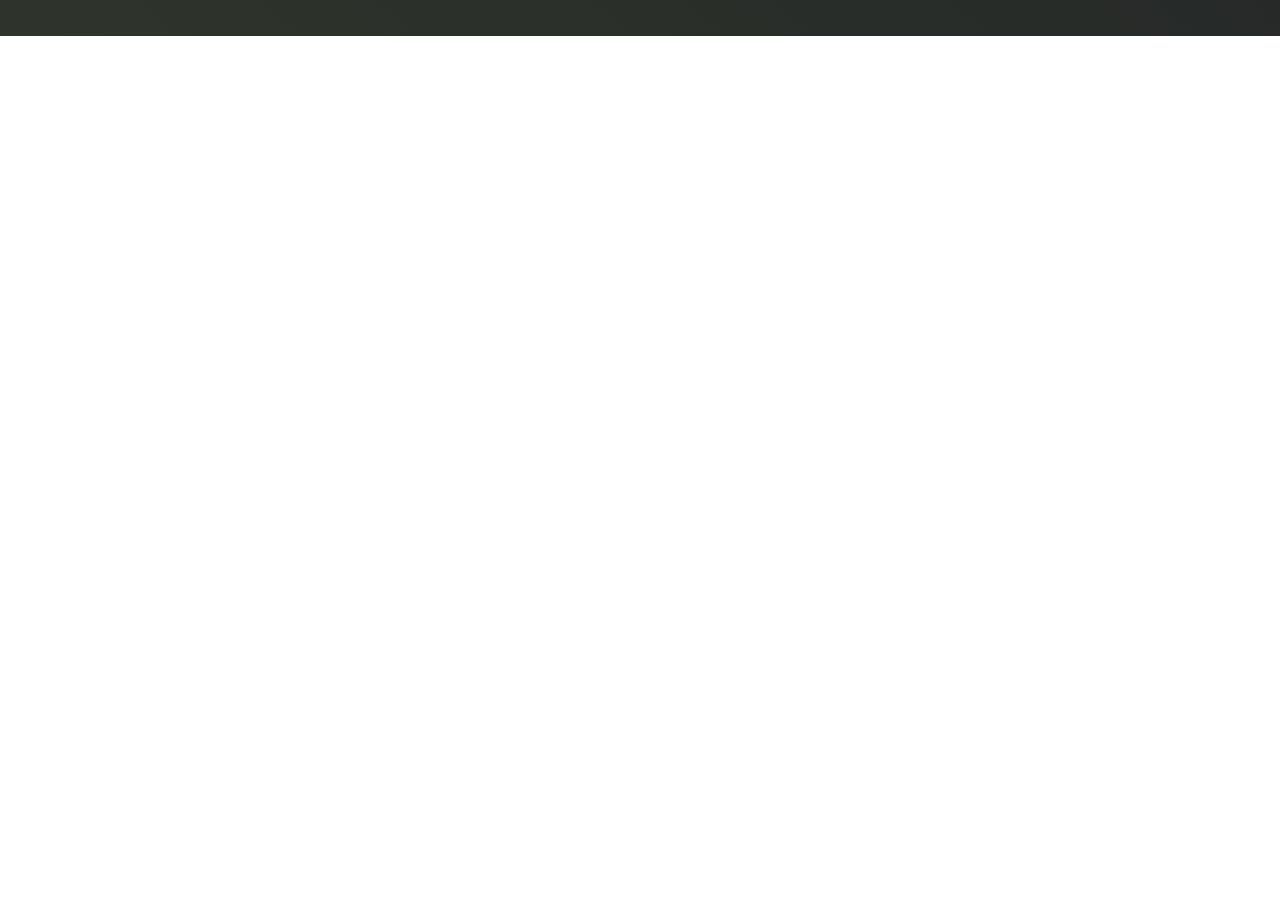
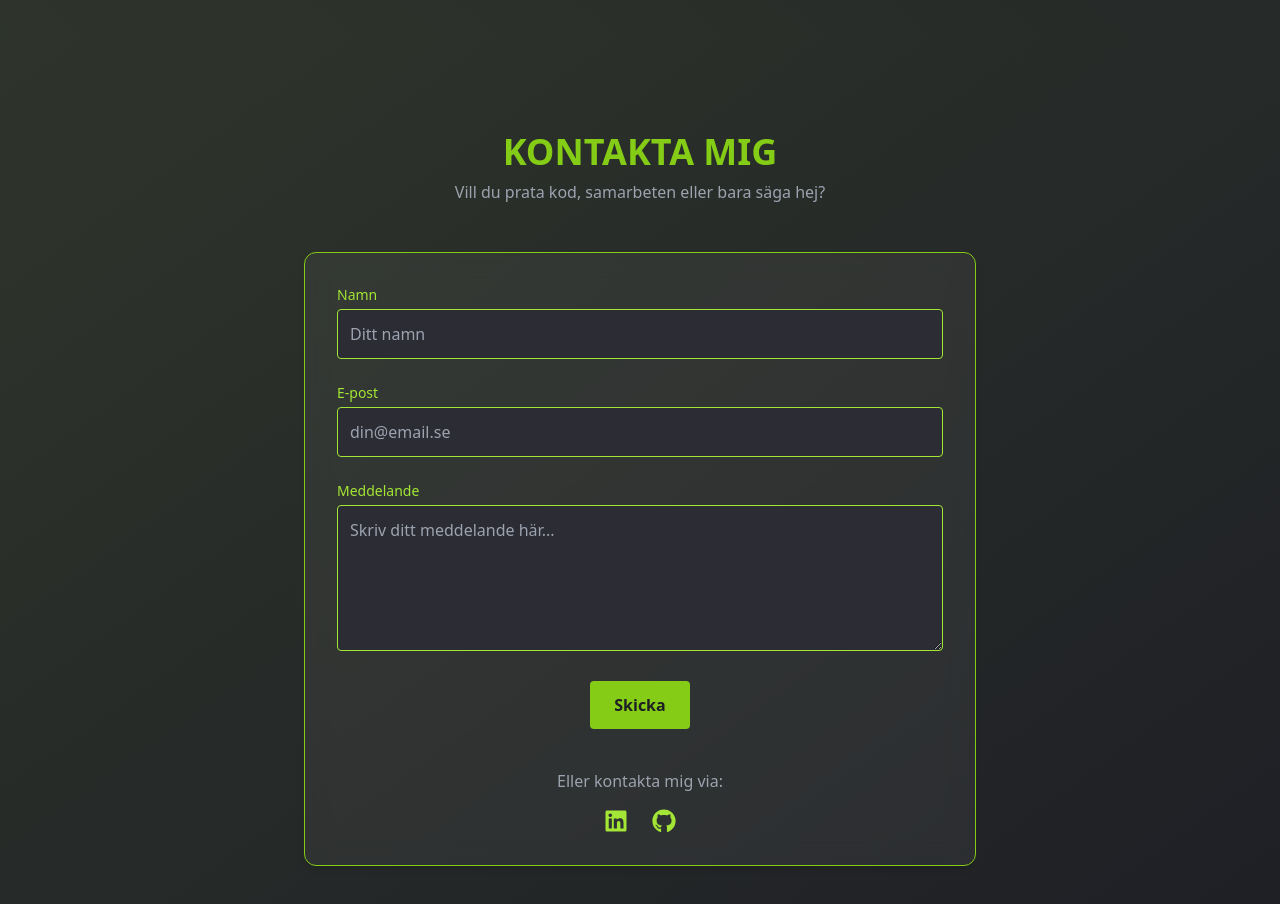
Before and after one commit to SimonGebru/MyPortfolio, a React (Vite) app in the folder my-portfolio/: page / in a window 1280 px wide. Shown: the part 3060-3964 px from the top of the page. Before the commit the page ends 3096 px from the top, so only its background shows below. Built offline with nearby package versions, Linux system fonts and the light colour scheme.

Commit message:
Fixat kontaktbiten med formspree

```diff
--- a/my-portfolio/package.json
+++ b/my-portfolio/package.json
@@ -13,6 +13,7 @@
     "framer-motion": "^12.12.0",
     "react": "^19.1.0",
     "react-dom": "^19.1.0",
+    "react-hot-toast": "^2.5.2",
     "react-icons": "^5.5.0",
     "react-router-dom": "^7.6.0"
   },
--- /dev/null
+++ b/my-portfolio/src/components/Contact.jsx
@@ -0,0 +1,143 @@
+import { useState } from "react";
+import toast, { Toaster } from "react-hot-toast";
+import { FaGithub, FaLinkedin } from "react-icons/fa";
+
+const Contact = () => {
+  const [form, setForm] = useState({ name: "", email: "", message: "" });
+  const [loading, setLoading] = useState(false);
+
+  const handleChange = (e) => {
+    setForm({ ...form, [e.target.name]: e.target.value });
+  };
+
+  const handleSubmit = async (e) => {
+    e.preventDefault();
+    setLoading(true);
+
+    try {
+      const res = await fetch("https://formspree.io/f/xvganbvg", {
+        method: "POST",
+        headers: { "Content-Type": "application/json" },
+        body: JSON.stringify(form),
+      });
+
+      if (res.ok) {
+        toast.success("Tack för ditt meddelande!");
+        setForm({ name: "", email: "", message: "" });
+      } else {
+        toast.error("Något gick fel, försök igen.");
+      }
+    } catch (err) {
+      toast.error("Nätverksfel. Försök igen.");
+    } finally {
+      setLoading(false);
+    }
+  };
+
+  return (
+    <section
+      id="contact"
+      className="relative bg-[#1e1f25] text-white py-24 px-6 md:px-20 overflow-hidden"
+    >
+      <Toaster position="top-center" />
+      <div className="absolute inset-0 bg-gradient-to-br from-lime-300/10 to-transparent pointer-events-none z-0" />
+
+      {/* Rubrik */}
+      <div className="relative z-10 text-center mb-12">
+        <h2 className="text-4xl font-bold text-lime-500 uppercase">Kontakta mig</h2>
+        <p className="text-gray-400 mt-2">
+          Vill du prata kod, samarbeten eller bara säga hej?
+        </p>
+      </div>
+
+      {/* Formulär */}
+      <div className="relative z-10 max-w-2xl mx-auto bg-white/5 border border-lime-500 p-8 rounded-xl backdrop-blur-md shadow-md">
+        <form onSubmit={handleSubmit} className="space-y-6">
+          <div>
+            <label htmlFor="name" className="block text-sm font-medium text-lime-400">
+              Namn
+            </label>
+            <input
+              type="text"
+              id="name"
+              name="name"
+              value={form.name}
+              onChange={handleChange}
+              required
+              className="mt-1 w-full p-3 rounded bg-[#2b2c34] text-white border border-lime-400 focus:outline-none"
+              placeholder="Ditt namn"
+            />
+          </div>
+
+          <div>
+            <label htmlFor="email" className="block text-sm font-medium text-lime-400">
+              E-post
+            </label>
+            <input
+              type="email"
+              id="email"
+              name="email"
+              value={form.email}
+              onChange={handleChange}
+              required
+              className="mt-1 w-full p-3 rounded bg-[#2b2c34] text-white border border-lime-400 focus:outline-none"
+              placeholder="din@email.se"
+            />
+          </div>
+
+          <div>
+            <label htmlFor="message" className="block text-sm font-medium text-lime-400">
+              Meddelande
+            </label>
+            <textarea
+              id="message"
+              name="message"
+              rows="5"
+              value={form.message}
+              onChange={handleChange}
+              required
+              className="mt-1 w-full p-3 rounded bg-[#2b2c34] text-white border border-lime-400 focus:outline-none"
+              placeholder="Skriv ditt meddelande här..."
+            />
+          </div>
+
+          {/* Centrera knappen */}
+          <div className="flex justify-center">
+            <button
+              type="submit"
+              disabled={loading}
+              className="bg-lime-500 text-[#1e1f25] font-semibold py-3 px-6 rounded hover:bg-lime-400 transition disabled:opacity-50"
+            >
+              {loading ? "Skickar..." : "Skicka"}
+            </button>
+          </div>
+        </form>
+
+        {/* Ikoner istället för e-post */}
+        <div className="mt-10 text-center">
+          <p className="text-gray-400">Eller kontakta mig via:</p>
+          <div className="mt-4 flex justify-center gap-6 text-lime-400 text-2xl">
+            <a
+              href="https://www.linkedin.com/in/simon-gebru-80b21b1b8"
+              target="_blank"
+              rel="noopener noreferrer"
+              className="hover:text-white transition"
+            >
+              <FaLinkedin />
+            </a>
+            <a
+              href="https://github.com/SimonGebru"
+              target="_blank"
+              rel="noopener noreferrer"
+              className="hover:text-white transition"
+            >
+              <FaGithub />
+            </a>
+          </div>
+        </div>
+      </div>
+    </section>
+  );
+};
+
+export default Contact;
--- a/my-portfolio/src/components/Projects.jsx
+++ b/my-portfolio/src/components/Projects.jsx
@@ -47,14 +47,14 @@ const Projects = () => {
 
     <div className="relative overflow-x-auto px-4 pb-20">
       <div
-    className="flex justify-center gap-6 w-full flex-wrap"
+        className="flex min-w-max"
         style={{ perspective: "1200px" }}
       >
         {remainingProjects.map((proj) => (
           <Link
             key={proj.id}
             to={`/project/${proj.id}`}
-                  className="relative group w-[120px] h-[180px] flex-shrink-0"
+            className="relative group w-[200px] h-[180px] flex-shrink-0"
           >
             <div
               className="relative w-full h-full transition-transform duration-500 custom-rotate group-hover:rotate-y-0 group-hover:translate-z-10"
@@ -75,7 +75,7 @@ const Projects = () => {
 
               {/* Bokrygg / sida */}
               <div
-                      className="absolute top-0 right-[-12px] w-[12px] h-full bg-lime-400/30 rounded-r-md"
+                className="absolute top-0 right-[-20px] w-[20px] h-full bg-lime-400/30 rounded-r-md"
                 style={{
                   transform: "rotateY(90deg)",
                   transformOrigin: "left center",
@@ -90,7 +90,7 @@ const Projects = () => {
         ))}
       </div>
 
-            {/* Hyllan */}
+      {/* Hylla */}
       <div className="absolute bottom-4 left-4 right-4 h-[6px] bg-white/20 rounded-full mx-auto max-w-[95%]" />
     </div>
   </div>
--- a/my-portfolio/src/pages/Home.jsx
+++ b/my-portfolio/src/pages/Home.jsx
@@ -3,6 +3,7 @@ import Hero from '../components/Hero';
 import About from '../components/About';
 import Education from '../components/Education';
 import Projects from '../components/Projects';
+import Contact from '../components/Contact';
 
 const Home = () => {
   return (
@@ -11,6 +12,7 @@ const Home = () => {
       <About />
       <Education />
       <Projects />
+      <Contact />
 
     </>
   );
```
Also changed, not shown: 1 other file (tests, documents, lock files or other folders). Lines whose indentation alone changed are shown as unchanged.
